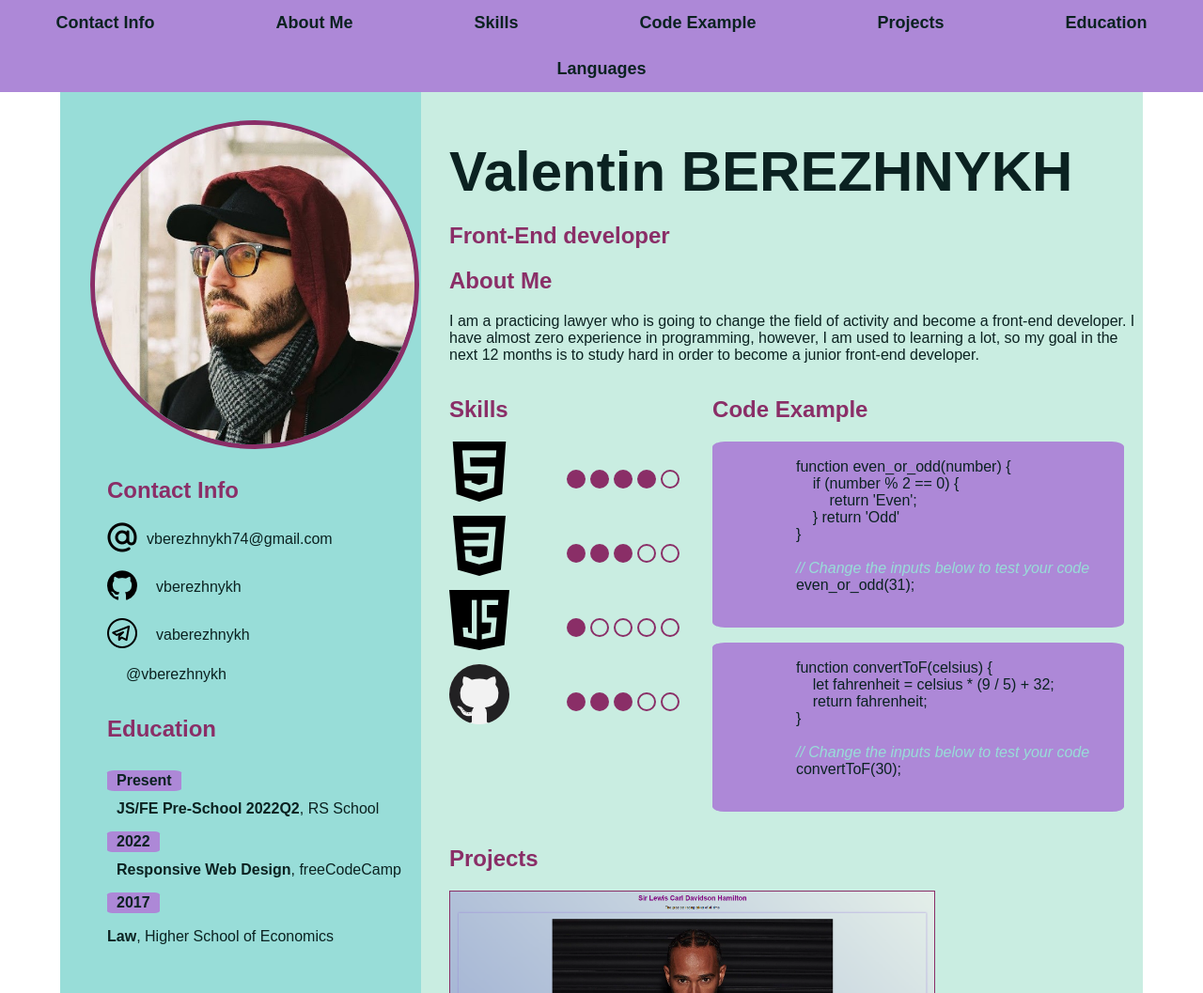
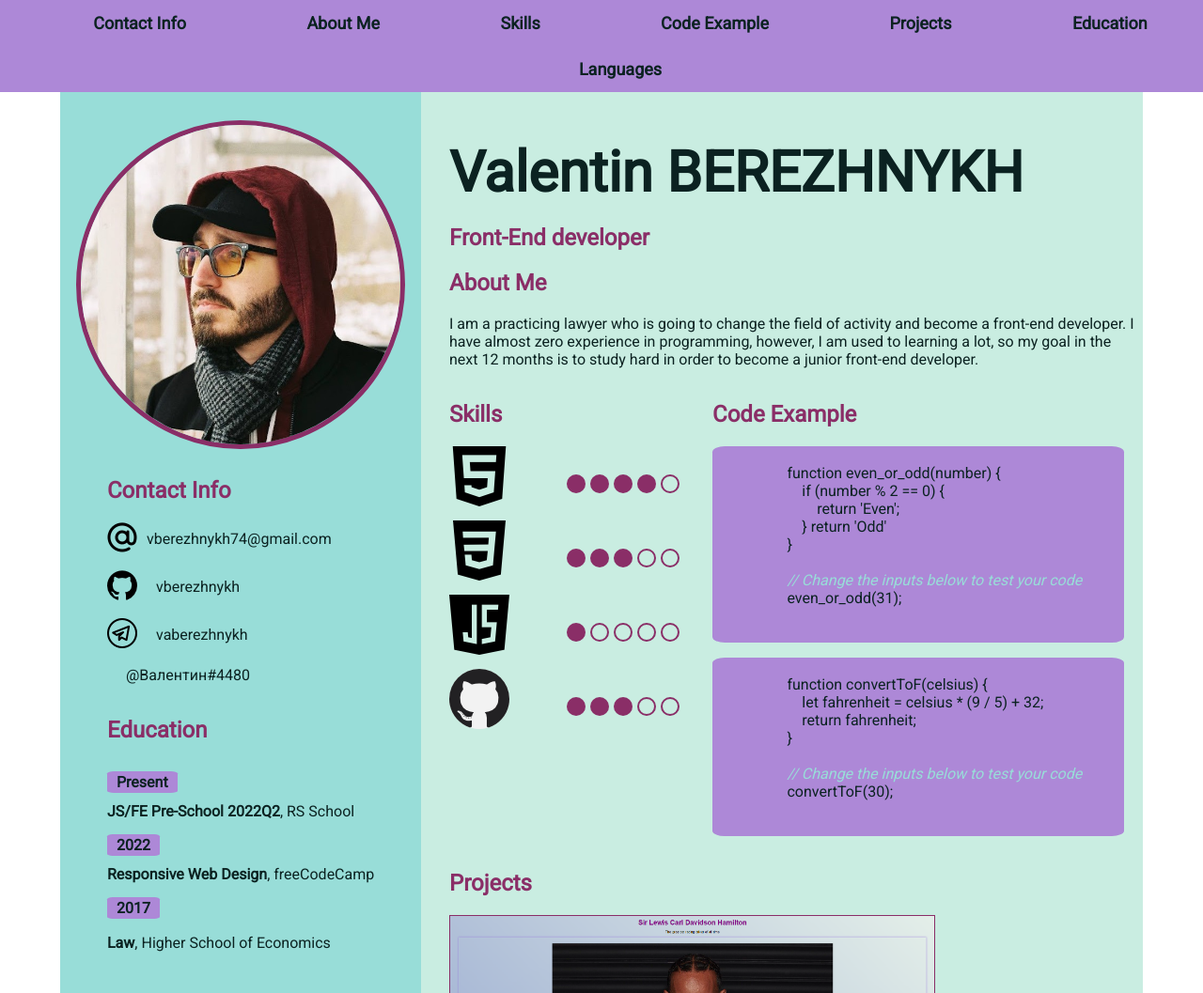
Before and after one commit to vberezhnykh/rsschool-cv, a plain HTML site: page index.html in a window 1280 px wide. Shown: the top 1057 px of the page at 94% size. Drawn offline with Linux system fonts and the light colour scheme.

Commit message:
feat: change markup

```diff
--- a/index.html
+++ b/index.html
@@ -6,24 +6,29 @@
     <meta name="viewport" content="width=device-width, initial-scale=1.0">
     <title>Document</title>
     <link rel="stylesheet" href="style.css">
+    <link rel="preconnect" href="https://fonts.googleapis.com">
+    <link rel="preconnect" href="https://fonts.gstatic.com" crossorigin>
+    <link href="https://fonts.googleapis.com/css2?family=Roboto&display=swap" rel="stylesheet">
 </head>
 <body>
     <header class="header">
-        <nav class="nav-list">
+        <nav>
+            <ul class="nav-list">
                 <li class="nav-item"><a class="nav-link" href="#contact-info">Contact Info</a></li>
-            <li class="nav-item"><a class="nav-link"href="#summary">About Me</a></li>
+                <li class="nav-item"><a class="nav-link" href="#summary">About Me</a></li>
                 <li class="nav-item"><a class="nav-link" href="#skills">Skills</a></li>
                 <li class="nav-item"><a class="nav-link" href="#code">Code Example</a></li>
                 <li class="nav-item"><a class="nav-link" href="#work-experience">Projects</a></li>
                 <li class="nav-item"><a class="nav-link" href="#education">Education</a></li>
                 <li class="nav-item"><a class="nav-link" href="#languages">Languages</a></li>
+            </ul>
         </nav>
     </header>
     <main class="main">
         <div class="left-side">
-            <section class="section">
+            <div class="section-img-profile">
                 <img class="img-profile" src="assets/img/profile-picture.JPG" alt="profile picture">
-            </section>
+            </div>
             <section class="section" id="contact-info">
                 <h2>Contact Info</h2>
                 <ul class="contact-list">
@@ -41,7 +46,7 @@
                     </li>
                     <li class="contact-item">
                         <div class="conact-logo"><img src="assets/svg/discord-logo.png" alt=""></div>
-                        <div class="contact-url"><a class="contact-url" href="" target="_blank">@vberezhnykh</a></div>
+                        <div class="contact-url"><a class="contact-url" href="" target="_blank">@Валентин#4480</a></div>
                     </li>
                 </ul>
             </section>
@@ -137,9 +142,9 @@
                     <span class="grey-text">// Change the inputs below to test your code</span>
                     even_or_odd(31);
                     </code>
+                    </pre>
                 </div>
                 <div class="code-block">
-                </pre>
                 <pre>
                 <code>
                     function convertToF(celsius) {
@@ -162,7 +167,7 @@
     </main>
     <footer class="footer">
         <a href="https://github.com/vberezhnykh" target="_blank"><img src="assets/svg/github-blue-logo.png" alt="GitHub logo"></a>
-        <p>2022</p>
+        <p><b>2022</b></p>
         <a href="https://rs.school/js-stage0/" target="_blank"><img src="assets/svg/rs-school-logo.svg" alt="course logo" width="64"></a>
     </footer>
 </body>
--- a/style.css
+++ b/style.css
@@ -8,7 +8,7 @@
 
 * {
     box-sizing: border-box;
-    font-family: sans-serif;
+    font-family: Roboto, sans-serif;
     color: var(--text-color);
 }
 
@@ -28,6 +28,23 @@ body {
 
 main, footer {
     display: flex;
+}
+
+section {
+    padding-left: 30px;
+}
+
+.section-img-profile {
+    padding-left: 0;
+}
+
+h1, h2 {
+    color: var(--additional-color);
+}
+
+h1 {
+    font-size: 60px;
+    margin-bottom: 0;
 }
 
 .header {
@@ -86,18 +103,6 @@ main, footer {
     margin: 30px auto;
 }
 
-section {
-    padding-left: 30px;
-}
-
-h1, h2 {
-    color: var(--additional-color);
-}
-
-h1 {
-    font-size: 60px;
-    margin-bottom: 0;
-}
 .first-name {
     color: var(--text-color);
 }
@@ -162,7 +167,6 @@ h1 {
 
 
 .education-url {
-    padding-left: 10px;
     text-decoration: none;
     color: var(--text-color);
 }
```
Lines whose indentation alone changed are shown as unchanged.
